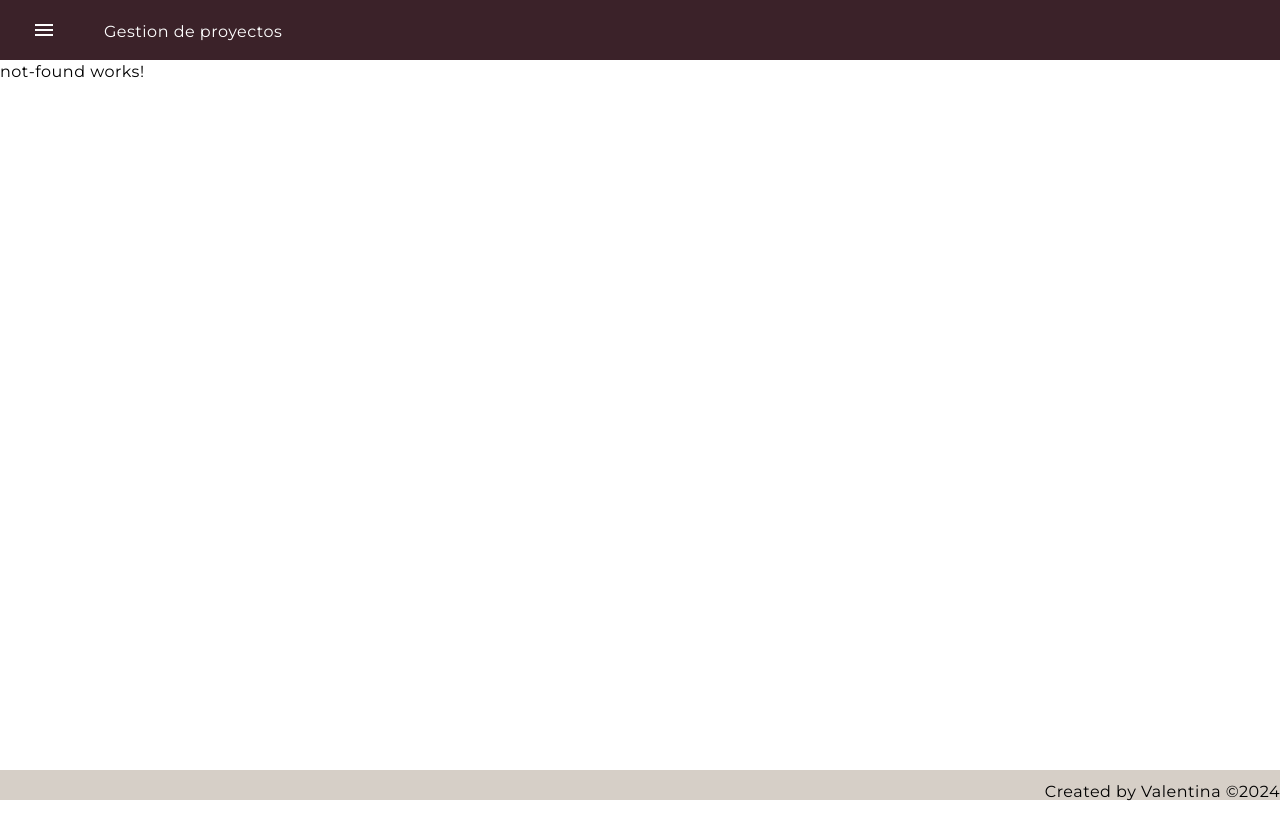
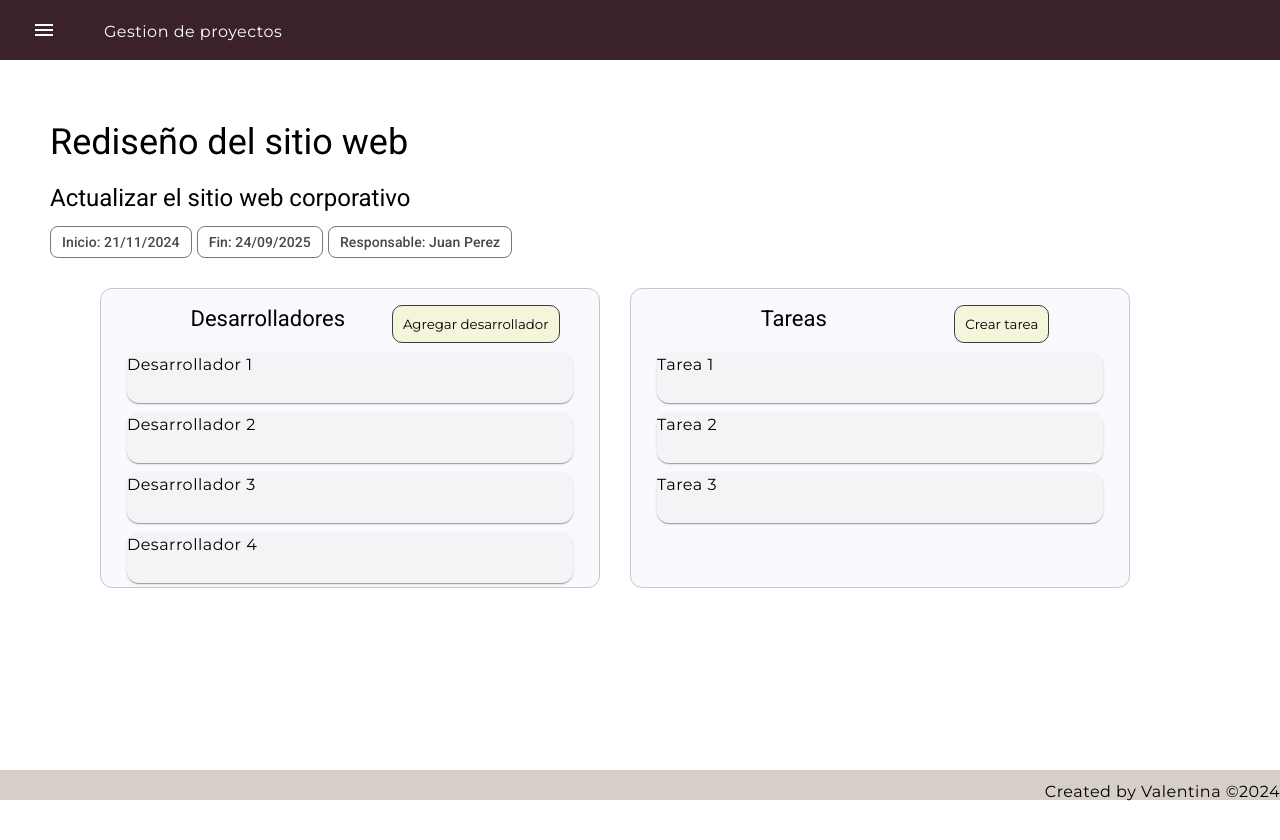
Before and after one commit to 78499-gonzalez-valentina/angular-proyect, an Angular app: page /proyecto in a window 1280 px wide. Shown: the top 840 px of the page. Before the commit the page ends 800 px from the top, so only its background shows below. Built offline with nearby package versions, Linux system fonts and the light colour scheme.

Commit message:
proyecto individual

```diff
--- a/src/app/app.routes.ts
+++ b/src/app/app.routes.ts
@@ -6,6 +6,7 @@ import { ListadoProyectosComponent } from './components/listado-proyectos/listad
 import { NotFoundComponent } from './components/not-found/not-found.component';
 import { ListadoTareasComponent } from './components/listado-tareas/listado-tareas.component';
 import { MetricasComponent } from './components/metricas/metricas.component';
+import { ProyectoComponent } from './components/proyecto/proyecto.component';
 
 export const routes: Routes = [
 
@@ -28,7 +29,8 @@ export const routes: Routes = [
       {path:'metricas',
       component: MetricasComponent,
       },
-
+      {path:'proyecto',
+      component: ProyectoComponent},
 
     ]
   },
--- a/src/app/components/listado-proyectos/listado-proyectos.component.html
+++ b/src/app/components/listado-proyectos/listado-proyectos.component.html
@@ -58,7 +58,7 @@
 
 
 
-        <button mat-icon-button class="more-btn"  matTooltip="Ver más detalles">
+        <button mat-icon-button class="more-btn" matTooltip="Ver más detalles" (click)="goToProyecto()">
           <mat-icon>arrow_forward</mat-icon>
         </button>
       </div>
--- a/src/app/components/listado-proyectos/listado-proyectos.component.ts
+++ b/src/app/components/listado-proyectos/listado-proyectos.component.ts
@@ -7,6 +7,8 @@ import { MatIconModule } from '@angular/material/icon';
 import { MatMenuModule } from '@angular/material/menu';
 import { MatFormFieldModule } from '@angular/material/form-field';
 import { MatInputModule } from '@angular/material/input';
+import { MatTooltipModule } from '@angular/material/tooltip';
+import { Router } from '@angular/router';
 
 interface Project {
   id: number;
@@ -32,6 +34,8 @@ interface Project {
     MatMenuModule,
     MatFormFieldModule,
     MatInputModule,
+    MatTooltipModule,
+
     ],
   templateUrl: './listado-proyectos.component.html',
   styleUrl: './listado-proyectos.component.scss'
@@ -45,6 +49,7 @@ export class ListadoProyectosComponent {
     { id: 4, name: 'Migración a la nube', description: 'Trasladar infraestructura a AWS', status: 'En progreso', startDate: '2023-03-01', endDate: '2023-08-31',  developer:'Juan',  developers:5, tasks:4},
   ];
 
+  constructor(private router: Router) { }
    filteredProjects = this.projects;
 
   // Método para filtrar proyectos por estado
@@ -62,4 +67,8 @@ export class ListadoProyectosComponent {
     project.name.toLowerCase().includes(input)
   );
 }
+
+goToProyecto() {
+    this.router.navigate(['/proyecto']);
+  }
 }
--- /dev/null
+++ b/src/app/components/proyecto/proyecto.component.html
@@ -0,0 +1,77 @@
+<div class="title">
+<h3>Rediseño del sitio web </h3>
+<h6>Actualizar el sitio web corporativo
+</h6>
+<div class="date-info">
+  <mat-chip class="start-date">Inicio: 21/11/2024</mat-chip>
+  <mat-chip class="end-date">Fin: 24/09/2025</mat-chip>
+  <mat-chip class="end-date">Responsable: Juan Perez</mat-chip>
+</div>
+</div>
+
+<div class="info-proyecto">
+  <div>
+    <div>
+      <mat-card class="desarrolladores-proyecto" appearance="outlined">
+        <mat-card-header class="header">
+          <mat-card-title class="title">Desarrolladores</mat-card-title>
+          <button mat-flat-button class="btn-agregar"> Agregar desarrollador</button>
+
+        </mat-card-header>
+
+        <mat-card-content>
+          <mat-card class="tarea">
+            Desarrollador 1
+
+          </mat-card>
+          <mat-card class="tarea">
+            Desarrollador 2
+
+          </mat-card>
+          <mat-card class="tarea">
+            Desarrollador 3
+
+          </mat-card>
+          <mat-card class="tarea">
+            Desarrollador 4
+
+          </mat-card>
+
+
+        </mat-card-content>
+
+      </mat-card>
+    </div>
+    <div>
+
+    </div>
+  </div>
+
+  <div>
+    <mat-card class="tareas-proyecto" appearance="outlined">
+      <mat-card-header class="header">
+        <mat-card-title class="title">Tareas</mat-card-title>
+        <button mat-flat-button class="btn-agregar"> Crear tarea</button>
+
+      </mat-card-header>
+
+      <mat-card-content>
+        <mat-card class="tarea">
+          Tarea 1
+
+        </mat-card>
+        <mat-card class="tarea">
+          Tarea 2
+
+        </mat-card>
+        <mat-card class="tarea">
+          Tarea 3
+
+        </mat-card>
+
+      </mat-card-content>
+
+    </mat-card>
+  </div>
+
+</div>
--- /dev/null
+++ b/src/app/components/proyecto/proyecto.component.scss
@@ -0,0 +1,47 @@
+.title{
+  margin-left: 50px;
+}
+
+.info-proyecto{
+  display: flex;
+  flex-direction: row;
+}
+
+.end-date{
+  margin-left: 5px;
+}
+
+.desarrolladores-proyecto{
+  width: 500px;
+  height: 300px;
+  margin-top: 30px;
+  margin-left: 100px;
+}
+
+.tareas-proyecto{
+  width: 500px;
+  height: 300px;
+  margin-top: 30px;
+  margin-left: 30px;
+}
+
+.header{
+  display: flex;
+  justify-content: space-around;
+}
+
+.btn-agregar{
+  border: 1px #3d3d3d solid;
+  padding: 10px;
+  border-radius: 10px;
+  background-color: beige;
+ &::hover{
+  background-color: #f7f7f7;
+ }
+}
+
+.tarea{
+  margin: 10px;
+  height: 50px;
+
+}
```
Also changed, not shown: src/app/components/proyecto/proyecto.component.ts (added, +14 -0 lines).
